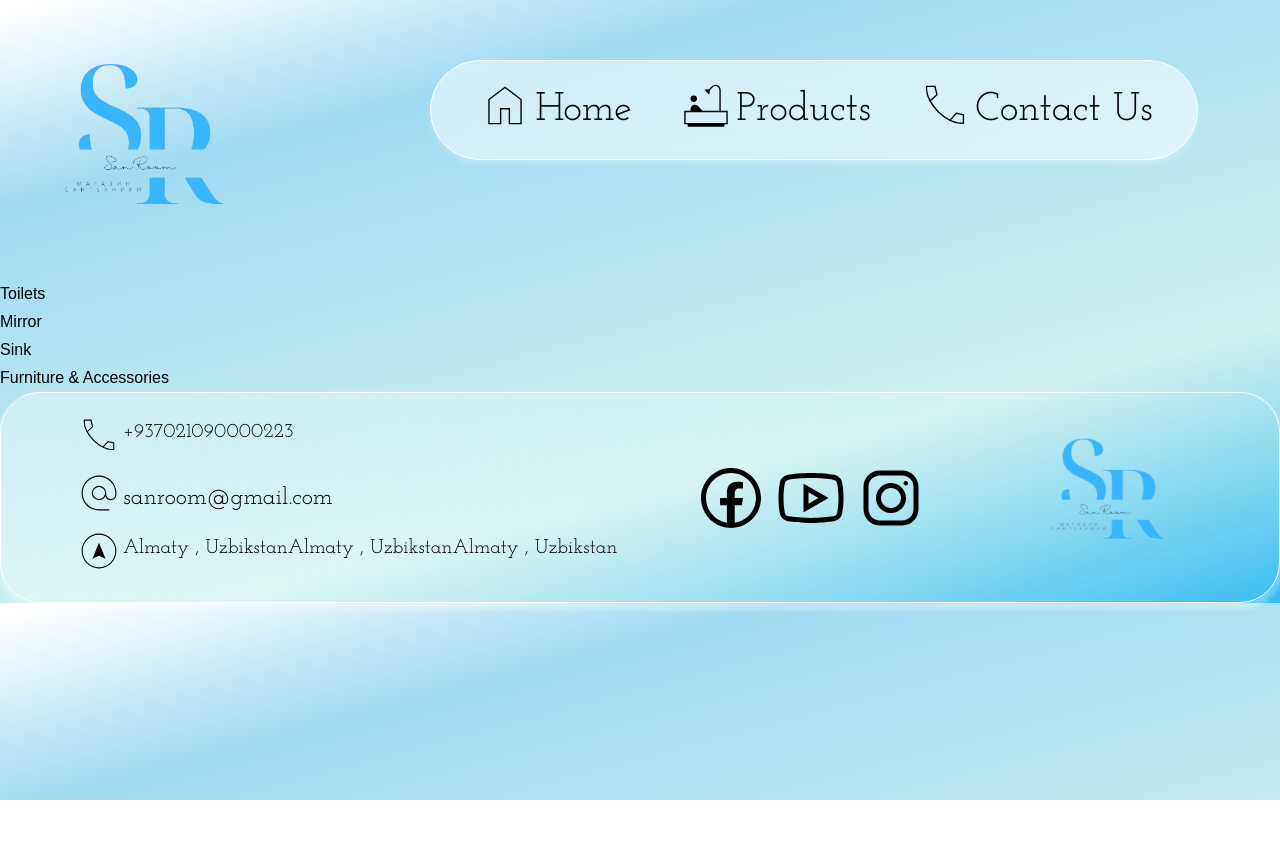
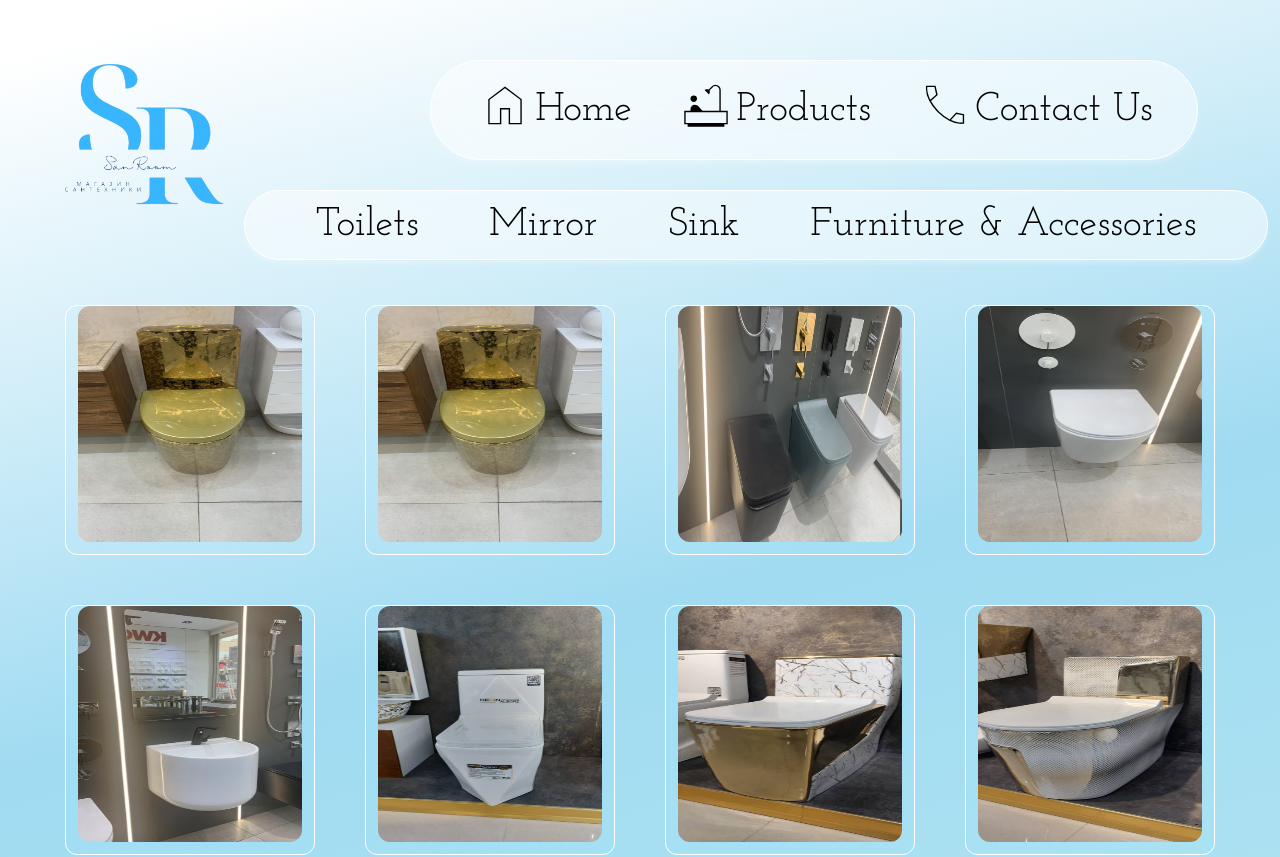
Before and after one commit to SamimAzimi/sanroom, a React (Create React App) app: page /products in a window 1280 px wide. Shown: the top 857 px of the page. Before the commit the page ends 800 px from the top, so only its background shows below. Built offline with nearby package versions, Linux system fonts and the light colour scheme.

Commit message:
product page added

```diff
--- a/src/App.js
+++ b/src/App.js
@@ -1,7 +1,6 @@
 import './styles/app.css'
 import Header from './components/Header'
 import Main from './components/Main'
-
 import Contact from './components/Contactus'
 import Products from './components/Catagory'
 import { BrowserRouter, Routes, Route } from "react-router-dom";
--- a/src/components/Catagory.js
+++ b/src/components/Catagory.js
@@ -1,28 +1,177 @@
-import React from 'react'
+import React, { useState } from 'react'
 import Footer from './Footer'
+import '../styles/products.css'
+import { toast } from "react-toastify";
+import { MdOutlineMail } from 'react-icons/md';
+import { BsPerson, BsPhone } from 'react-icons/bs';
+import { GrSend } from 'react-icons/gr';
+import emailjs from "emailjs-com";
+import { mirrors, toilets, sinks, accessories } from '../data/products'
+function Catagory() {
 
-function Catagory() {
+    const [product, setProduct] = useState([]);
+
+    const [inquiry, setInquiry] = useState({
+        name: "",
+        email: "",
+        phone: "",
+        itemID: "",
+    });
+
+    const handleChange = (e) => {
+        const name = e.target.name;
+        const value = e.target.value;
+        setInquiry({ ...inquiry, [name]: value });
+    };
+    const handleSeemoreClicked = (e) => {
+        e.preventDefault();
+
+        if (!inquiry.name) return toast.info("Please Enter Your Name")
+        if (!inquiry.phone) return toast.info("Please Enter Your Email")
+        if (!inquiry.email) return toast.info("Please Enter a Passport")
+
+
+
+        emailjs
+            .sendForm(
+                "service_iam5u89",
+                "template_d9pgrqc",
+                e.target,
+                "user_gVzTPBsJZ0J6JLX12Zgli"
+            )
+            .then(
+                (result) => {
+                    toast.info("Thanks, Your Message Has been Sent Successfully");
+                    setInquiry({
+                        name: "",
+                        email: "",
+                        phone: "",
+                        itemID: "",
+                    });
+                },
+                (error) => {
+                    console.log(error)
+                    toast.dark("Something Went Wrong");
+                }
+            );
+    }
+    const handleCatagoryClick = (e) => {
+        if (e === 1) {
+            setProduct(toilets)
+        }
+        if (e === 2) {
+            setProduct(mirrors)
+        }
+        if (e === 3) {
+            setProduct(sinks)
+        }
+        if (e === 4) {
+            setProduct(accessories)
+        }
+
+    }
+
+
+
+
+
     return (
         <>
-            <section>
-                <ul>
-                    <li>Toilets</li>
-                    <li>Mirror</li>
-                    <li>Sink</li>
-                    <li>Furniture & Accessories</li>
-                </ul>
-            </section>
+
+            <ul className='productNavigation'>
+                <li onClick={() => handleCatagoryClick(1)}>Toilets</li>
+                <li onClick={() => handleCatagoryClick(2)}>Mirror</li>
+                <li onClick={() => handleCatagoryClick(3)}>Sink</li>
+                <li onClick={() => handleCatagoryClick(4)}>Furniture & Accessories</li>
+            </ul>
+
             <section className='catagoryContainers'>
 
-                <div className='catagoryContainer'>
-                    <div className='catagoryItem'>
-
-                    </div>
-                </div>
+                {product.length > 0 ? product.map(product => {
 
 
+                    return (
+                        <div class="flip-card">
+                            <div class="flip-card-inner">
+                                <div class="flip-card-front">
+                                    <div className="flip-card-image">
+                                        <img src={product.path} alt={product.alt} />
+                                    </div>
+                                </div>
+                                <div class="flip-card-back">
+
+                                    <h6>Inquiry About this Item</h6>
+                                    <form className='inquiryForm'>
+                                        <div className='qformgroup'>
+
+                                            <label><BsPerson /></label>
+                                            <input type='text' onChange={handleChange} value={inquiry.name} name="name" placeholder='Your Name' />
+                                        </div>
+                                        <div className='qformgroup'>
+                                            <label><BsPhone /></label>
+                                            <input onChange={handleChange} type='text' value={inquiry.phone} name="phone" placeholder='Cell Phone Number' />
+
+                                        </div>
+                                        <div className='qformgroup'>
+                                            <label><MdOutlineMail /></label>
+                                            <input onChange={handleChange} type='email' value={inquiry.email} name="email" placeholder='Email Address' />
+
+                                        </div>
+
+                                        <button type="button" className="inquiryBtn" onClick={() => handleSeemoreClicked(product.id)}>
+                                            <GrSend /> Send
+                                        </button>
+                                    </form>
+
+                                </div>
+                            </div>
+                        </div>
+                    )
+                }) : (
+                    toilets.map(product => {
+
+
+                        return (
+                            <div class="flip-card">
+                                <div class="flip-card-inner">
+                                    <div class="flip-card-front">
+                                        <div className="flip-card-image">
+                                            <img src={product.path} alt={product.alt} />
+                                        </div>
+                                    </div>
+                                    <div class="flip-card-back">
+
+                                        <h6>Inquiry About this Item</h6>
+                                        <form className='inquiryForm'>
+                                            <div className='qformgroup'>
+
+                                                <label><BsPerson /></label>
+                                                <input type='text' onChange={handleChange} value={inquiry.name} name="name" placeholder='Your Name' />
+                                            </div>
+                                            <div className='qformgroup'>
+                                                <label><BsPhone /></label>
+                                                <input onChange={handleChange} type='text' value={inquiry.phone} name="phone" placeholder='Cell Phone Number' />
+
+                                            </div>
+                                            <div className='qformgroup'>
+                                                <label><MdOutlineMail /></label>
+                                                <input onChange={handleChange} type='email' value={inquiry.email} name="email" placeholder='Email Address' />
+
+                                            </div>
+
+                                            <button type="button" className="inquiryBtn" onClick={() => handleSeemoreClicked(product.id)}>
+                                                <GrSend /> Send
+                                            </button>
+                                        </form>
+
+                                    </div>
+                                </div>
+                            </div>
+                        )
+                    })
+
+                )}
             </section>
-
             <Footer />
         </>
     )
--- a/src/data/products.js
+++ b/src/data/products.js
@@ -90,7 +90,7 @@ import Product4455 from '../resources/images/Products/sinks/product55.jpg'
 import Product4456 from '../resources/images/Products/sinks/product56.jpg'
 import Product4457 from '../resources/images/Products/sinks/product57.jpg'
 import Product4458 from '../resources/images/Products/sinks/product58.jpg'
-import Product4459 from '../resources/images/Products/sinks/product59.jpg'
+// import Product4459 from '../resources/images/Products/sinks/product59.jpg'
 
 
 
@@ -296,8 +296,8 @@ export const sinks = [
     { id: 4455, catagory: "Sinks", alt: "Sinks Images", path: Product4455, },
     { id: 4456, catagory: "Sinks", alt: "Sinks Images", path: Product4456, },
     { id: 4457, catagory: "Sinks", alt: "Sinks Images", path: Product4457, },
-    { id: 4458, catagory: "Sinks", alt: "Sinks Images", path: Product4458, },
-    { id: 4459, catagory: "Sinks", alt: "Sinks Images", path: Product4459, }
+    { id: 4458, catagory: "Sinks", alt: "Sinks Images", path: Product4458, }
+    // { id: 4459, catagory: "Sinks", alt: "Sinks Images", path: Product4459, }
 
 ];
 
--- /dev/null
+++ b/src/styles/products.css
@@ -0,0 +1,136 @@
+.productNavigation {
+    position: absolute;
+    right:12px;
+    top:190px;
+    width: 80%;
+    display: flex;
+    height: 70px;
+    justify-content: space-evenly;
+    align-items: center;
+    background: rgba(255, 255, 255, 0.5);
+border: 1px solid #FFFFFF;
+box-shadow: 0px 4px 4px rgba(255, 255, 255, 0.25);
+backdrop-filter: blur(50px);
+/* Note: backdrop-filter has minimal browser support */
+
+border-radius: 84px;
+}
+
+.productNavigation li {
+    font-family: 'Josefin Slab';
+font-style: normal;
+font-weight: 400;
+font-size: 40px;
+line-height: 40px;
+cursor: pointer;
+/* identical to box height */
+
+
+color: #000000;
+}
+
+.catagoryContainers {
+    position:relative;
+    display: flex;
+    flex-wrap: wrap;
+    align-items: center;
+    justify-content: center;
+
+}
+
+.flip-card {
+    background-color: transparent;
+    width: 250px;
+    height: 250px;
+    perspective: 1000px;
+    font-family: "Courier New", Courier, monospace;
+
+    background-color: #ffffff09;
+    backdrop-filter: blur(100px) saturate(120%) ;
+    -webkit-backdrop-filter: blur(140px) ;
+    border-radius: 12px;
+    border: 1px solid rgb(255, 255, 255);
+    margin: 25px;
+  }
+.flip-card-inner {
+    position: relative;
+    width: 100%;
+    height: 100%;
+    text-align: center;
+    transition: transform 0.6s;
+    transform-style: preserve-3d;
+  }
+  .flip-card-inner {
+    position: relative;
+    width: 100%;
+    height: 100%;
+    text-align: center;
+    transition: transform 0.6s;
+    transform-style: preserve-3d;
+  }
+
+.flip-card:hover .flip-card-inner {
+    transform: rotateY(180deg);
+  }
+
+  .flip-card-front,
+  .flip-card-back {
+    position: absolute;
+
+    width: 100%;
+    height: 100%;
+    -webkit-backface-visibility: hidden;
+    backface-visibility: hidden;
+  }
+
+.flip-card-front {
+    color: white;
+    display: flex;
+    flex-direction: column;
+    justify-content: space-between;
+  }
+
+  .flip-card-back {
+
+
+    transform: rotateY(180deg);
+    overflow: hidden;
+    display: flex;
+    flex-direction: column;
+    justify-content: space-evenly;
+  }
+
+.flip-card-image  {
+    background-origin: content-box;
+    width: 100%;
+    height: 95%;
+  }
+
+.flip-card-image> img{
+    border-radius: 12px;
+    width: 90%;
+    height: 100%;
+}
+.inquiryForm {
+    height: 80%;
+    display: flex;
+    flex-direction: column;
+    justify-content: space-evenly;
+
+}
+.inquiryBtn {
+    outline: none;
+    border:none;
+    border-radius: 12px;
+    height: 20%;
+}
+.qformgroup {
+
+
+    display: flex;
+    justify-content: space-between;
+
+}
+.inquiryBtn:hover {
+    border:1px solid blue;
+}
```
